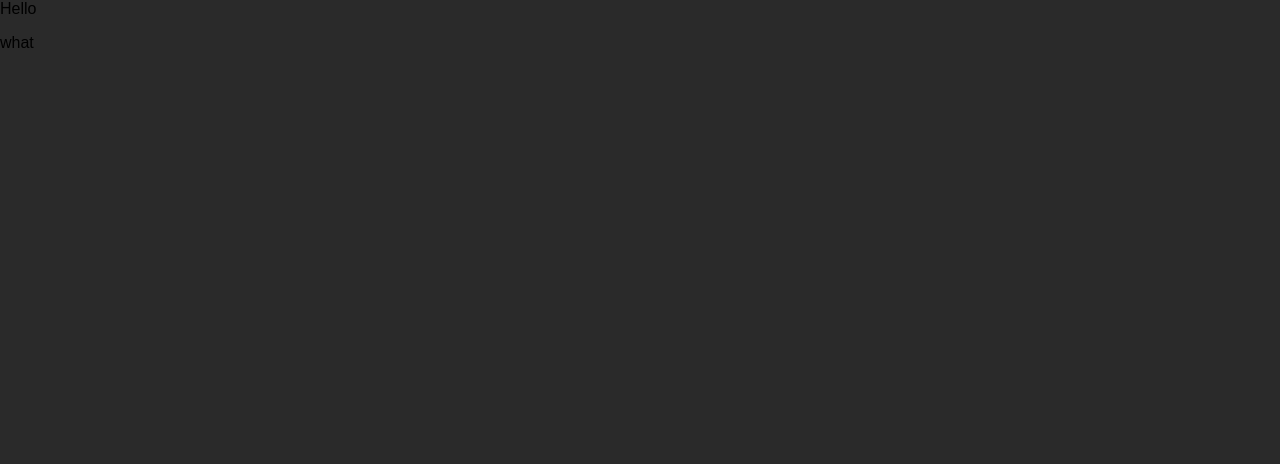
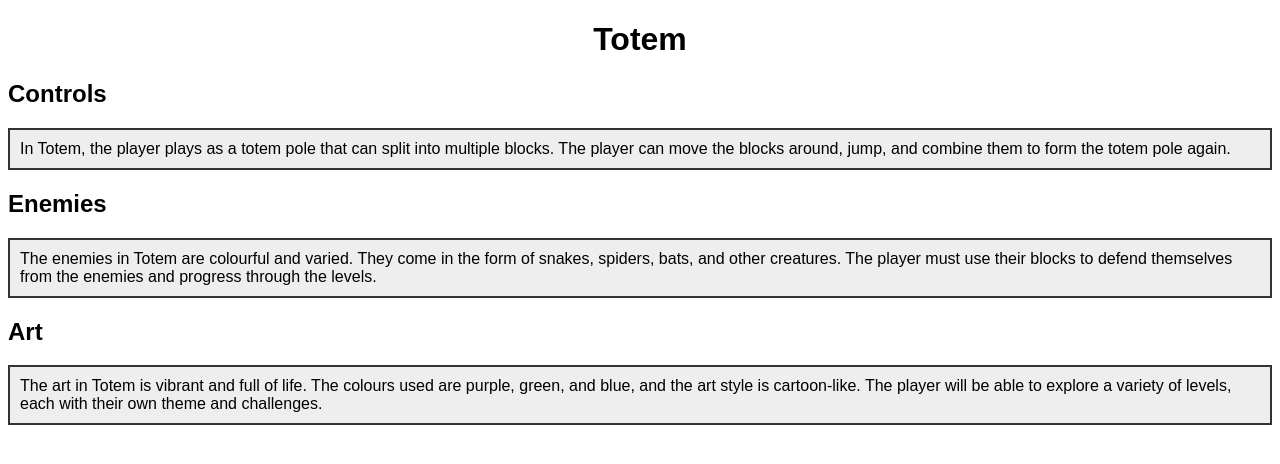
Before and after one commit to DrieKip/Totem, a plain HTML site: page root/index.html in a window 1280 px wide. Drawn offline with Linux system fonts and the light colour scheme.

Commit message:
Update index.html

```diff
--- a/root/index.html
+++ b/root/index.html
@@ -1,40 +1,34 @@
 <!DOCTYPE html>
 <html>
 <head>
-    <title>Totem Adventure</title>
-    <meta charset="utf-8" />
-    <body>
-        <header>Hello</header>
-        <p>what</p>
-    </body>
+  <title>Totem</title>
   <style>
     body {
-            margin: 0;
-            padding: 0;
       font-family: sans-serif;
-            background-color: #2A2A2A;
     }
-        #main-container {
-            width: 1000px;
-            margin: 0 auto;
-            background-color: #FFFFFF;
-            padding: 30px;
+    h1 {
+      text-align: center;
+      font-weight: bold;
     }
-        #header {
-            text-align: center;
-            margin-bottom: 30px;
+    p {
+      border: 2px solid #333;
+      padding: 10px;
+      background-color: #eee;
     }
-        #header h1 {
-            font-size: 48px;
-            font-weight: bold;
-            color: #FF7F50;
-        }
-        #main-content {
-            width: 700px;
-            margin: 0 auto;
-        }
-        #main-content p {
-            font-size: 16px;
-            color: #666;
-            line-height: 1.5;
-        }
+  </style>
+</head>
+
+<body>
+  <h1>Totem</h1>
+
+  <h2>Controls</h2>
+  <p>In Totem, the player plays as a totem pole that can split into multiple blocks. The player can move the blocks around, jump, and combine them to form the totem pole again. </p>
+
+  <h2>Enemies</h2>
+  <p>The enemies in Totem are colourful and varied. They come in the form of snakes, spiders, bats, and other creatures. The player must use their blocks to defend themselves from the enemies and progress through the levels.</p>
+
+  <h2>Art</h2>
+  <p>The art in Totem is vibrant and full of life. The colours used are purple, green, and blue, and the art style is cartoon-like. The player will be able to explore a variety of levels, each with their own theme and challenges.</p>
+
+</body>
+</html>
```
Lines whose indentation alone changed are shown as unchanged.
